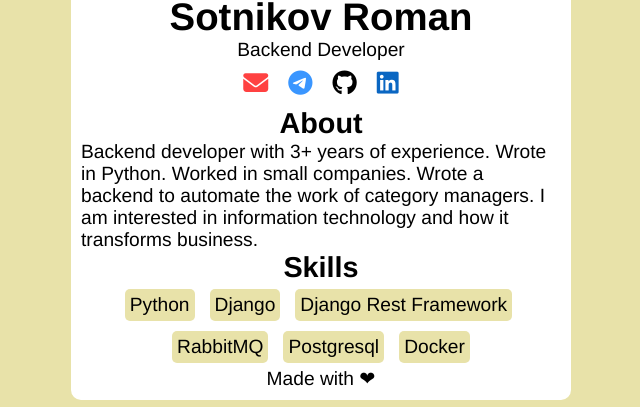
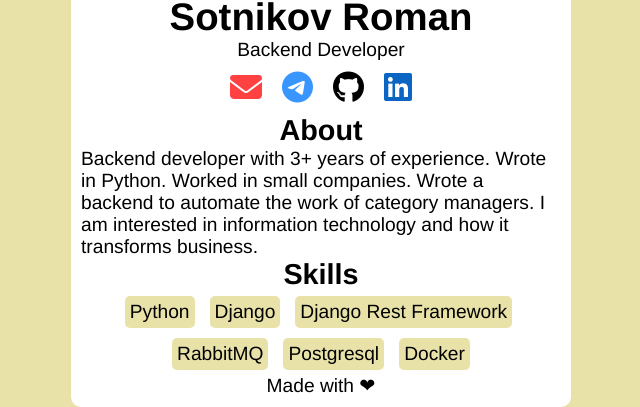
Before and after one commit to axemanofic/axemanofic.github.io, a website built with Vite: page src/index.html in a window 1280 px wide. Shown: the part 395-802 px from the top of the page, without its empty margins (319-959 px from the left). Built offline with nearby package versions, Linux system fonts and the light colour scheme.

Commit message:
fix: fix font size icons

```diff
--- a/src/index.html
+++ b/src/index.html
@@ -42,25 +42,25 @@
               href="mailto:romasotnikov12345@gmail.com"
               class="profile__link profile__link_mail icon-link"
             >
-              <i class="icon fas fa-envelope"></i>
+              <i class="icon icon_size fas fa-envelope"></i>
             </a>
             <a
               href="https://t.me/axemanofic"
               class="profile__link profile__link_tg icon-link"
             >
-              <i class="icon fab fa-telegram"></i>
+              <i class="icon icon_size fab fa-telegram"></i>
             </a>
             <a
               href="https://github.com/axemanofic"
               class="profile__link profile__link_gh icon-link"
             >
-              <i class="icon fab fa-github"></i>
+              <i class="icon icon_size fab fa-github"></i>
             </a>
             <a
               href="https://linkedin.com/in/axemanofic"
               class="profile__link profile__link_linkedin icon-link"
             >
-              <i class="icon fab fa-linkedin"></i>
+              <i class="icon icon_size fab fa-linkedin"></i>
             </a>
           </div>
           <div class="profile__title-about">
--- a/src/styles/components.sass
+++ b/src/styles/components.sass
@@ -1,10 +1,8 @@
 // Icon
 .icon-link
   padding: $link-pd
-  .icon
-    font-size: 25px
-    @media screen and (max-width: 500px)
-      font-size: 2rem
+.icon_size
+  font-size: 2rem
 
 // List
 .list
--- a/src/styles/styles.sass
+++ b/src/styles/styles.sass
@@ -13,8 +13,6 @@ body
   @media screen and (max-width: 550px)
     font-size: 1.1rem
 
-.link
-  font-size: 2rem
 
 .container
   height: 100vh
```
